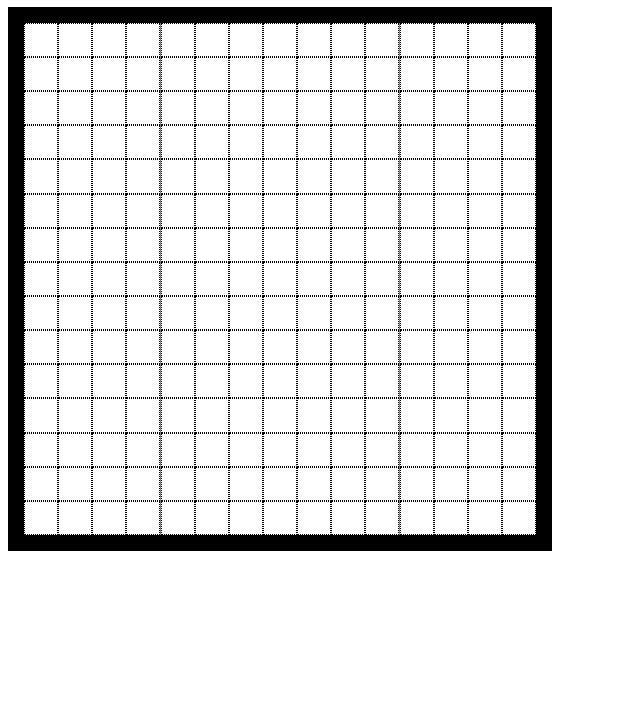
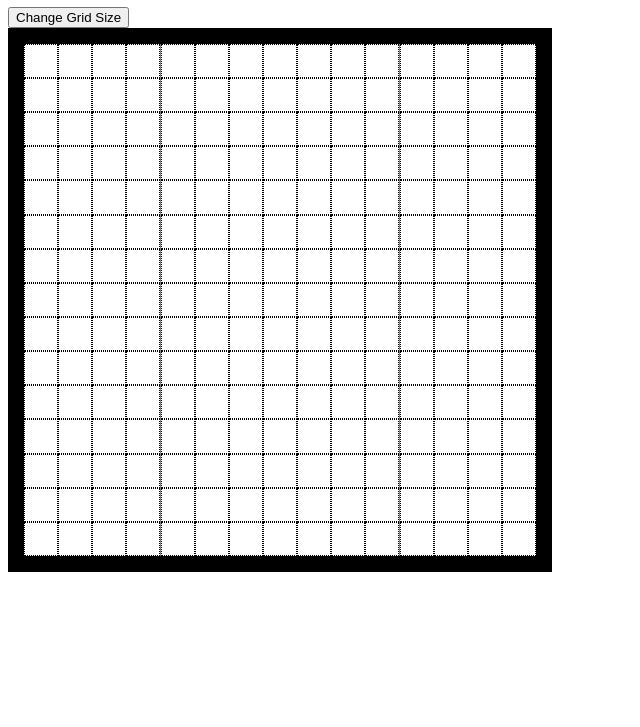
Before and after one commit to Charminha/etch-a-sketch, a plain HTML site: page index.html in a window 1280 px wide. Shown: the part 73-800 px from the top of the page, without its empty margins (0-640 px from the left). Drawn offline with Linux system fonts and the light colour scheme.

Commit message:
Add button to change grid size

```diff
--- a/index.html
+++ b/index.html
@@ -8,6 +8,8 @@
 </head>
 <body>
     <h1>Etch-A-Sketch</h1>
+
+    <button class="change-size">Change Grid Size</button>
 
     <div class="sketchpad"></div>
 
```
